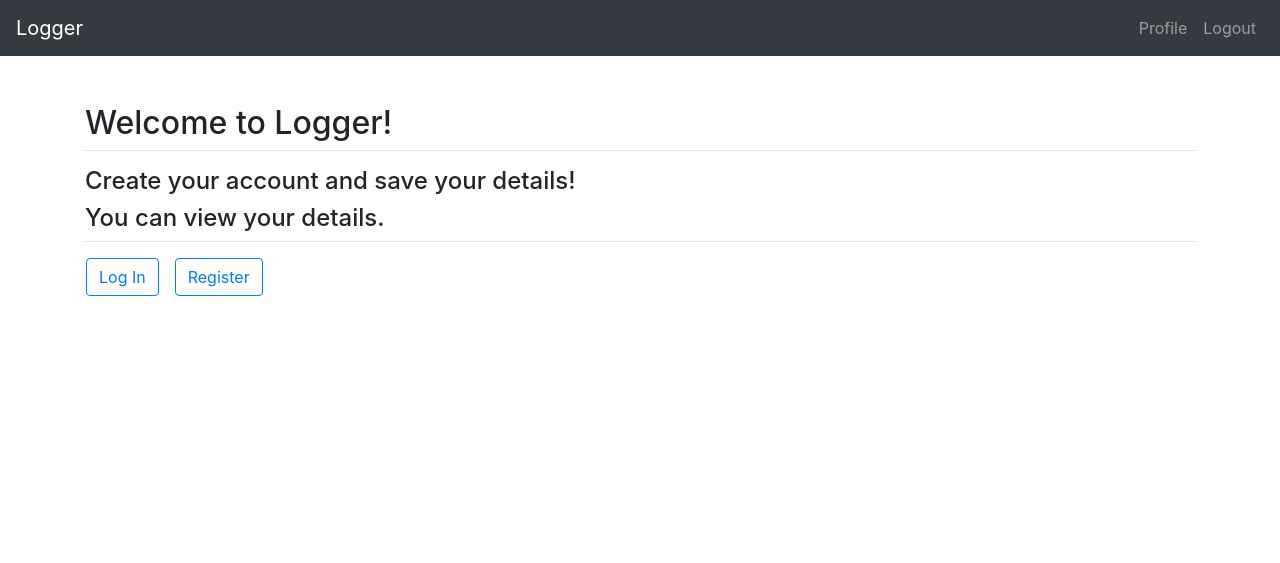
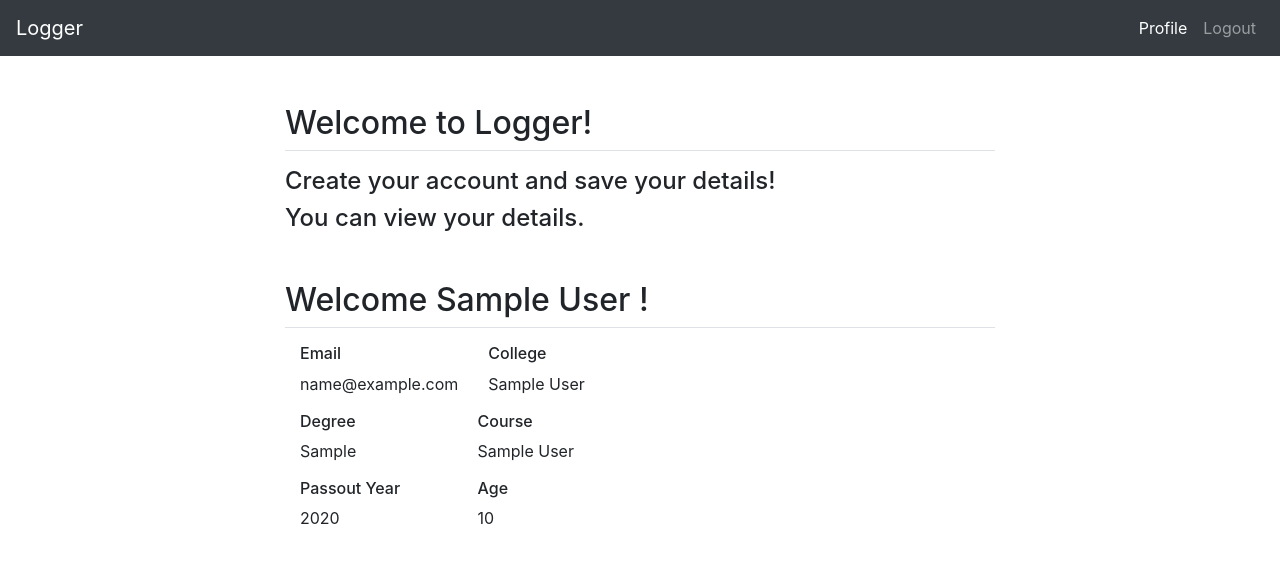
Before and after one commit to Ankush-Kamboj/Logger, a Django app: page / in a window 1280 px wide. Shown: the top 563 px of the page. Run offline with Django 3.2, Linux system fonts and the light colour scheme; a user stored in the database is signed in; tables that the repository leaves empty hold one stand-in row (values such as "Sample post"); some libraries are stand-ins or nearby versions.

Commit message:
Removed profile page and added the functionality in homepage

```diff
--- a/Login_Register/settings.py
+++ b/Login_Register/settings.py
@@ -75,7 +75,7 @@ WSGI_APPLICATION = 'Login_Register.wsgi.application'
 # Database
 # https://docs.djangoproject.com/en/3.0/ref/settings/#databases
 
-# Add your database setting here
+# Enter your Database Settings Here
 DATABASES = {
     'default': {
         'ENGINE': 'django.db.backends.mysql',
--- a/users/templates/users/base.html
+++ b/users/templates/users/base.html
@@ -15,7 +15,7 @@
     {% url 'users-register' as register %}
     {% url 'users-login' as login %}
     {% url 'users-logout' as logout %}
-    {% url 'users-profile' as profile %}
+    {% url 'users-homepage' as profile %}
     <!-- /URLs -->
 
     <!--Navbar -->
--- a/users/templates/users/homepage.html
+++ b/users/templates/users/homepage.html
@@ -3,18 +3,69 @@
 {% block content %}
 
     <div class="container mt-5">
-        <div class="content-section mx-auto mt-5">
+        <div class="content-section mx-auto col-md-8">
             <h2>Welcome to Logger!</h2>
             <div class="border-top pt-3">
                 <h4>Create your account and save your details!</h4>
                 <h4>You can view your details.</h4>
             </div>
-            <div class="border-top pt-3">
-                <div class="row">
-                    <a href="{% url 'users-login' %}"><button class="btn btn-outline-primary ml-3 mr-3">Log In</button></a>
-                    <a href="{% url 'users-register' %}"><button class="btn btn-outline-primary">Register</button></a>
+
+
+            {% if users %}
+            <div class="content-section mx-auto mt-5">
+                <h2>Welcome {{users.name}} !</h2>
+                <div class="border-top pt-3">
+                    <div class="col-md-6">
+                        <div class="row">
+                            <div class="col">
+                                <h6>Email</h6>
+                                <p>{{users.user}}</p>
+                            </div>
+                            <div class="col">
+                                <h6>College</h6>
+                                <p>{{users.college_name}}</p>
+                            </div>
+                        </div>
+                        <div class="row">
+                            <div class="col">
+                                <h6>Degree</h6>
+                                <p>{{users.degree}}</p>
+                            </div>
+                            <div class="col">
+                                <h6>Course</h6>
+                                <p>{{users.course_name}}</p>
+                            </div>
+                        </div>
+                        <div class="row">
+                            <div class="col">
+                                <h6>Passout Year</h6>
+                                <p>{{users.passout_year}}</p>
+                            </div>
+                            <div class="col">
+                                <h6>Age</h6>
+                                <p>{{users.age}}</p>
+                            </div>
+                        </div>
+                    </div>
                 </div>
             </div>
+            {% else %}
+                {% if user.is_authenticated %}
+                <div class="border-top pt-3">
+                    <div class="row">
+                        <p>Please enter your details.</p>
+                        <a href="{% url 'users-create-profile' %}"><button class="btn btn-outline-primary ml-3 mr-3">Click here</button></a>
+                    </div>
+                </div>
+                {% else %}
+                <div class="border-top pt-3">
+                    <div class="row">
+                        <a href="{% url 'users-login' %}"><button class="btn btn-outline-primary ml-3 mr-3">Log In</button></a>
+                        <a href="{% url 'users-register' %}"><button class="btn btn-outline-primary">Register</button></a>
+                    </div>
+                </div>
+                {% endif %}
+            {% endif %}
         </div>
     </div>
 
--- a/users/urls.py
+++ b/users/urls.py
@@ -9,5 +9,4 @@ urlpatterns = [
     path('login/', users_views.LoginView.as_view(template_name='users/login.html'), name='users-login'),
     path('logout/', auth_views.LogoutView.as_view(template_name='users/logout.html'), name='users-logout'),
     path('createprofile/', users_views.createProfile, name='users-create-profile'),
-    path('profile/', users_views.profile, name='users-profile'),
     ]
--- a/users/views.py
+++ b/users/views.py
@@ -9,7 +9,13 @@ from .models import Profile
 
 # HomePage
 def homepage(request):
-    return render(request, 'users/homepage.html')
+    current_user = request.user
+    details = Profile.objects.filter(user=current_user).first()
+
+    if details:
+        return render(request, 'users/homepage.html', {'users':details})
+    else:
+        return render(request, 'users/homepage.html')
 
 
 # Register Page
@@ -34,7 +40,7 @@ def createProfile(request):
     details = Profile.objects.filter(user=current_user).first()
 
     if details:
-        return render(request, 'users/profile.html', {'users':details})
+        return render(request, 'users/homepage.html', {'users':details})
 
     else:
         if request.method == 'POST':
@@ -43,22 +49,11 @@ def createProfile(request):
                 details = form.save(commit=False)
                 details.user = request.user
                 details.save()
-                return redirect('users-profile')
+                return redirect('users-homepage')
         else:
                 form = ProfileForm()
 
     return render(request, 'users/createProfile.html', {'form':form})
-
-
-# Display Profile Details Page - Login is required for this Page
-@login_required
-def profile(request):
-    current_user = request.user
-    details = Profile.objects.filter(user=current_user).first()
-    if details:
-        return render(request, 'users/profile.html', {'users':details})
-    else:
-        return redirect('users-create-profile')
 
 
 # Login Page
@@ -66,7 +61,7 @@ class LoginView(auth_views.LoginView):
     template_name = 'users/login.html'
 
     def get_success_url(self):
-        return resolve_url('users-profile')
+        return resolve_url('users-create-profile')
 
 
 # Logout Page
```
Also changed, not shown: users/templates/users/profile.html (deleted, +0 -40 lines), 1 other file.
